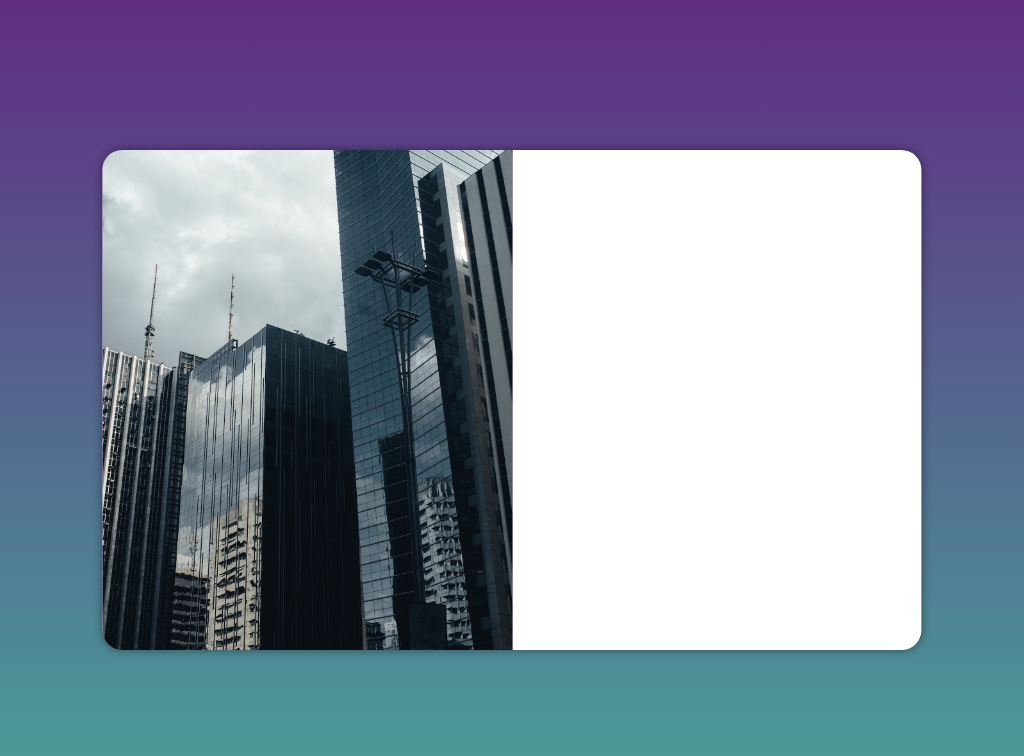
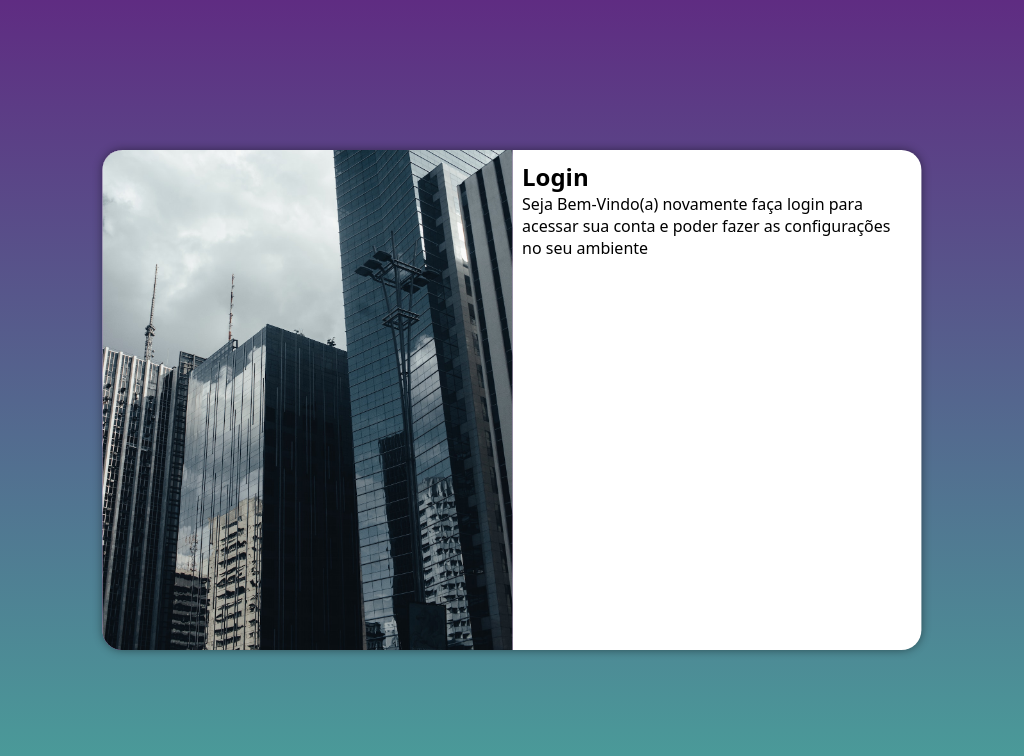
Before and after one commit to Caio-Arrais/login-page, a plain HTML site: page index.html in a window 1024 px wide. Drawn offline with Linux system fonts and the light colour scheme.

Commit message:
Update media-query.css

```diff
--- a/styles/media-query.css
+++ b/styles/media-query.css
@@ -26,7 +26,7 @@
   }
 }
 
-@media screen and (min-width: 992px) {
+@media screen and (min-width: 992px) and (max-width: 1200px) {
   body {
     background-image: linear-gradient(to top, var(--cor1), var(--cor2));
   }
@@ -43,6 +43,6 @@
 
   section#login > div#formulario {
     float: right;
-    height: 50%;
+    width: 50%;
   }
 }
```
